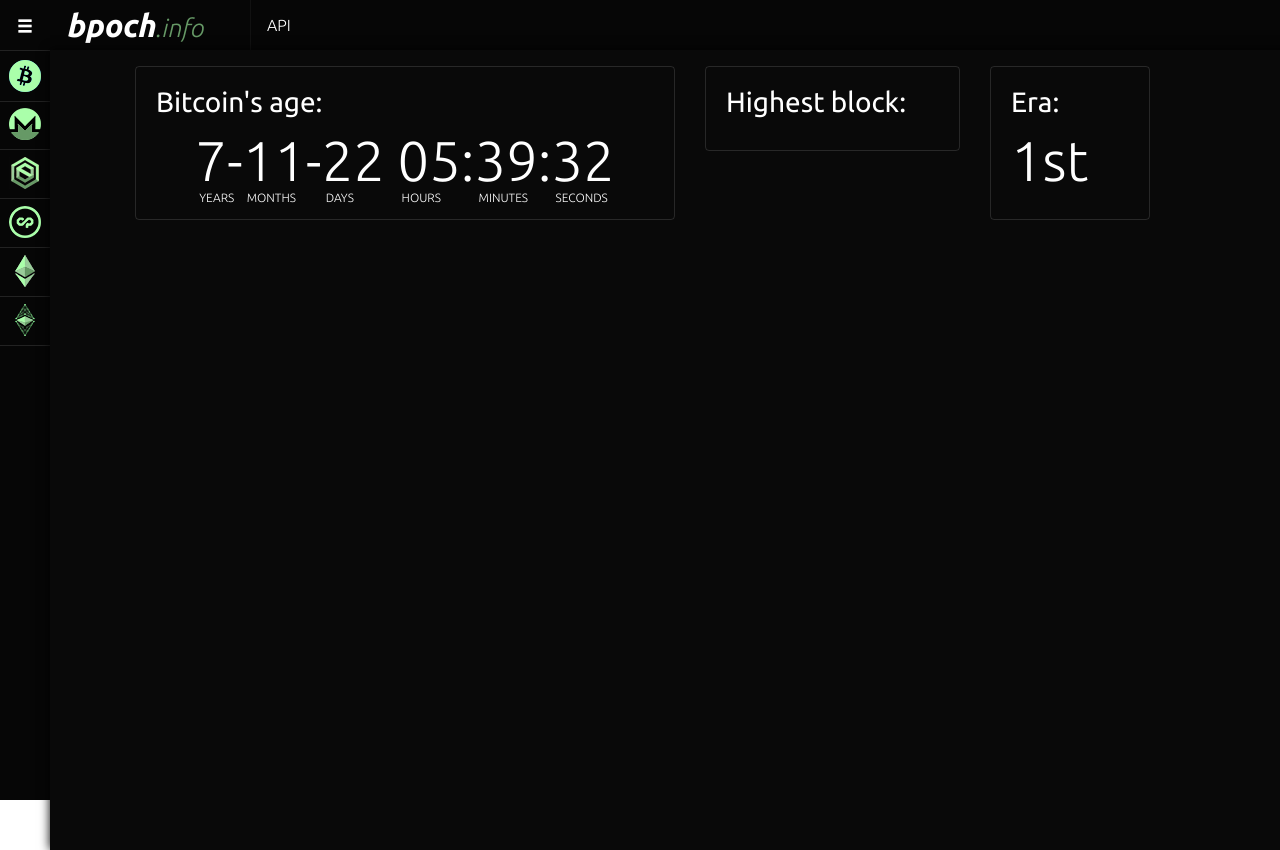
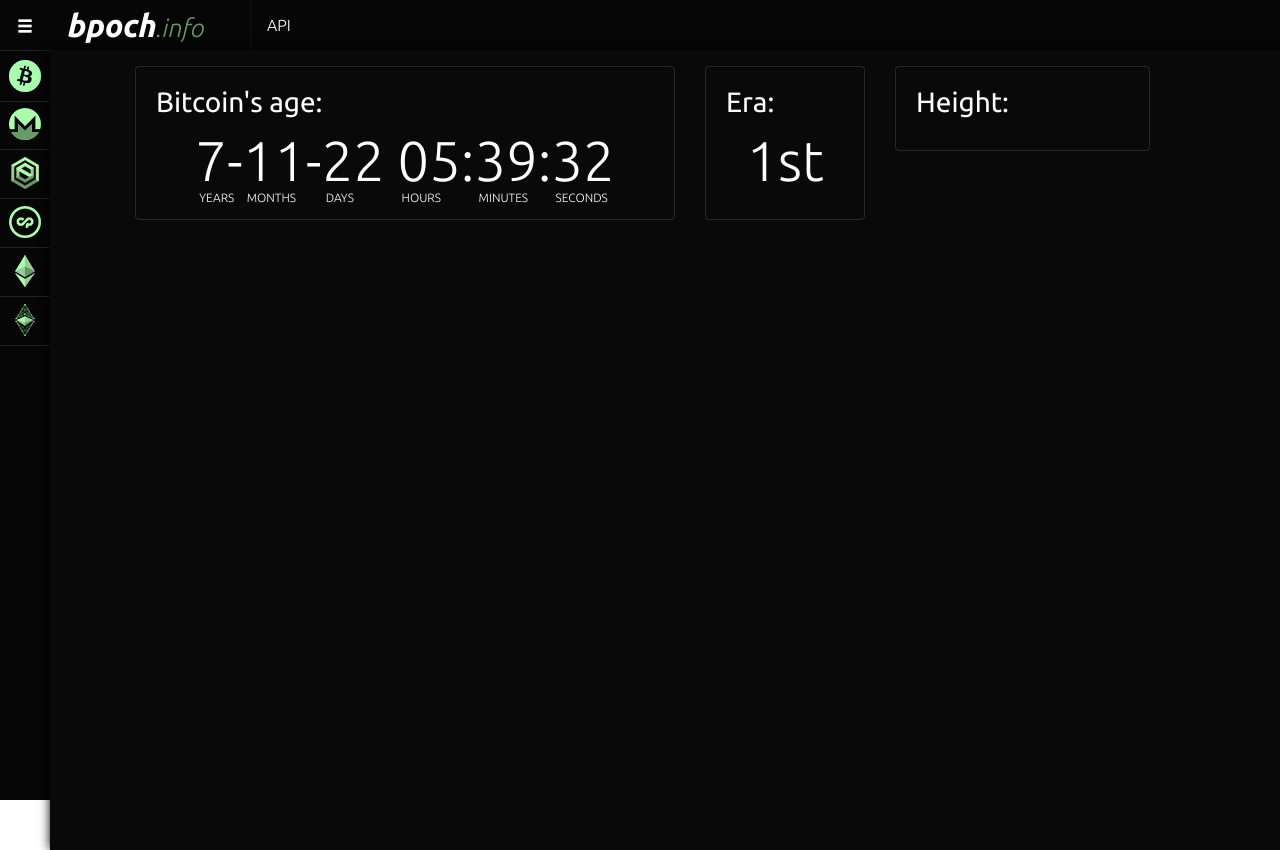
Before and after one commit to sneurlax/bpoch, a PHP site: page / in a window 1280 px wide; the page is wider, and only the part inside the window is pictured. Run offline with PHP 8.4, Linux system fonts and the light colour scheme; data that the repository does not hold is empty; some libraries are stand-ins or nearby versions.

Commit message:
style changes

```diff
--- a/www/info/css/theme.css
+++ b/www/info/css/theme.css
@@ -78,18 +78,18 @@
   min-height: 85px;
 }
 
-#age .chunk {
-  white-space: nowrap;
-}
-
-#age h4 {
+.card h4 {
   color: #fff;
   width: 100%;
   text-align: center;
 }
 
-#age h4 span {
+.card h4 span {
   position: relative;
+}
+
+#age .chunk {
+  white-space: nowrap;
 }
 
 #age #age-years:after, #age #age-months:after, #age #age-weeks:after, #age #age-days:after, #age #age-date:after, #age #age-hours:after, #age #age-minutes:after, #age #age-seconds:after {
--- a/www/info/index.php
+++ b/www/info/index.php
@@ -82,16 +82,16 @@
               </h4>
             </div>
           </div>
-          <div class="col-xl-3">
-            <div class="card card-block">
-              <h3 class="card-title">Highest block:</h3>
-              <h4 class="display-4"><?php echo $bitcoininfo['blocks']; ?></h4>
-            </div>
-          </div>
           <div class="col-xl-2">
             <div class="card card-block">
               <h3 class="card-title">Era:</h3>
               <h4 class="display-4"><?php echo ordinal_suffix(block_era($bitcoininfo['blocks'])); ?></h4>
+            </div>
+          </div>
+          <div class="col-xl-3">
+            <div class="card card-block">
+              <h3 class="card-title">Height:</h3>
+              <h4 class="display-4"><?php echo $bitcoininfo['blocks']; ?></h4>
             </div>
           </div>
         </div>
```
